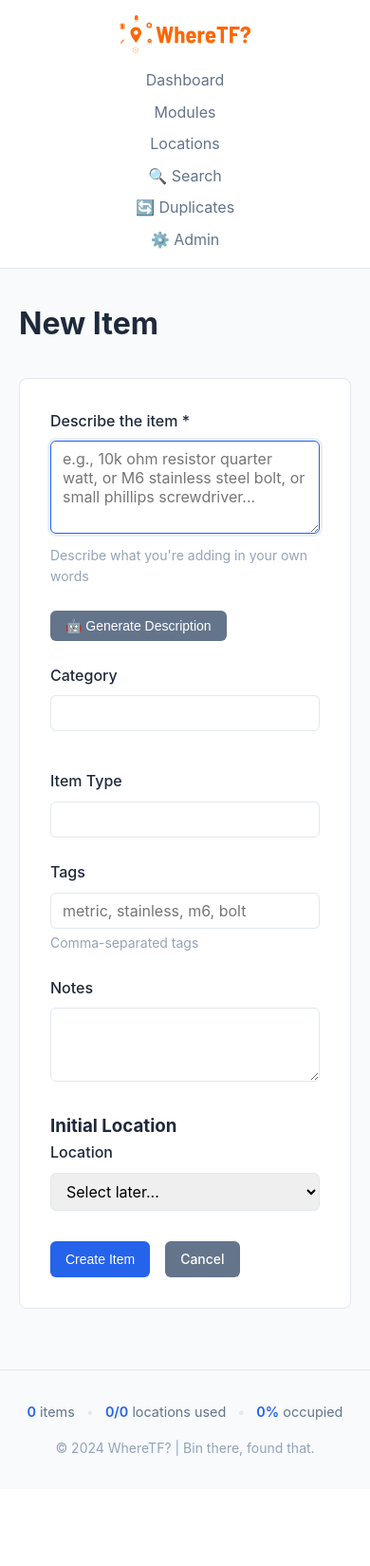
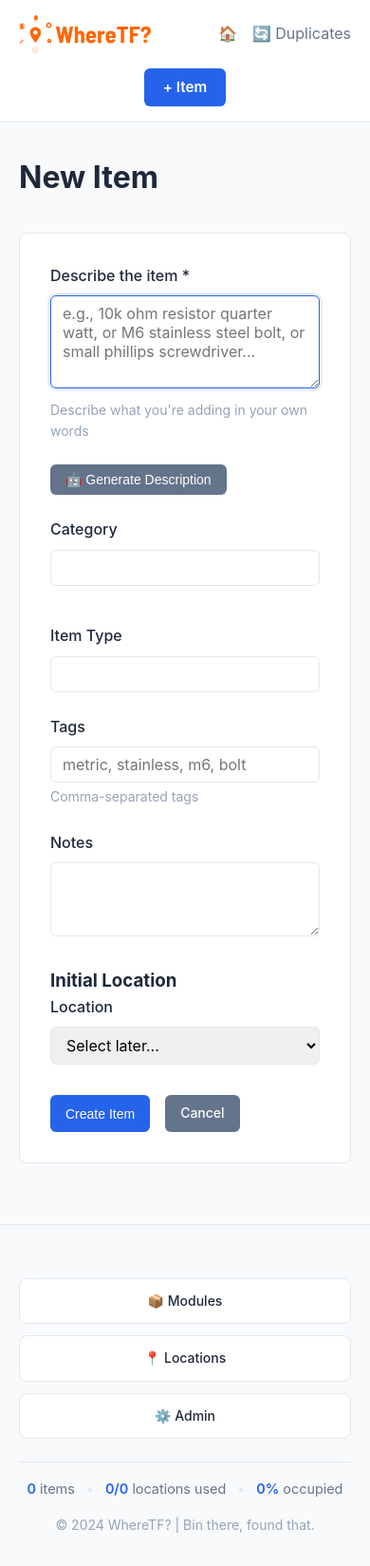
Before and after one commit to ndemarco/workshop-inventory, a Flask app: page /items/new in a window 390 px wide. Shown: the whole page at 95% size. Before the commit the page ends 1533 px from the top, so only its background shows below. Run offline with Flask 3, Linux system fonts and the light colour scheme; data that the repository does not hold is empty.

Commit message:
Simplify navigation: streamlined top nav, added footer nav
Changes to top navigation:
- Replaced "Dashboard" with home icon (🏠)
- Removed Search, Modules, Locations, Admin from top nav
- Kept only Home and Duplicates in top nav
- Added "+ Item" button at top right for quick access

Changes to footer:
- Added footer navigation row with Modules, Locations, Admin buttons
- Positioned above stats display
- Styled with hover effects and icons

Files modified:
- frontend/templates/base.html
- frontend/static/css/style.css (added nav-actions, footer-nav styles)

🤖 Generated with [Claude Code](https://claude.com/claude-code)

Co-Authored-By: Claude <noreply@anthropic.com>

```diff
--- a/frontend/static/css/style.css
+++ b/frontend/static/css/style.css
@@ -865,17 +865,74 @@ body {
     color: var(--border-color);
 }
 
+/* Top Navigation Actions */
+.nav-actions {
+    display: flex;
+    align-items: center;
+}
+
+.btn-add-item {
+    padding: 0.5rem 1.25rem;
+    font-weight: 600;
+    font-size: 0.95rem;
+}
+
+/* Footer Navigation */
+.footer-nav {
+    display: flex;
+    justify-content: center;
+    gap: 1.5rem;
+    padding: 1.5rem 0;
+    border-bottom: 1px solid var(--border-color);
+    margin-bottom: 1rem;
+}
+
+.footer-nav-btn {
+    padding: 0.75rem 1.5rem;
+    background-color: var(--card-bg);
+    border: 1px solid var(--border-color);
+    border-radius: 0.5rem;
+    color: var(--text-primary);
+    text-decoration: none;
+    font-weight: 500;
+    transition: all 0.2s;
+    display: flex;
+    align-items: center;
+    gap: 0.5rem;
+}
+
+.footer-nav-btn:hover {
+    background-color: var(--primary-color);
+    color: white;
+    border-color: var(--primary-color);
+    transform: translateY(-2px);
+    box-shadow: 0 4px 6px rgba(0, 0, 0, 0.1);
+}
+
 /* Responsive */
 @media (max-width: 768px) {
     .navbar .container {
-        flex-direction: column;
+        flex-wrap: wrap;
         gap: 1rem;
     }
 
     .nav-menu {
+        gap: 1rem;
+    }
+
+    .nav-actions {
+        width: 100%;
+        justify-content: center;
+        order: 3;
+    }
+
+    .footer-nav {
         flex-direction: column;
-        gap: 0.5rem;
-        text-align: center;
+        gap: 0.75rem;
+    }
+
+    .footer-nav-btn {
+        justify-content: center;
     }
 
     .page-header {
--- a/frontend/templates/base.html
+++ b/frontend/templates/base.html
@@ -16,13 +16,12 @@
                 </a>
             </div>
             <ul class="nav-menu">
-                <li><a href="{{ url_for('main.index') }}">Dashboard</a></li>
-                <li><a href="{{ url_for('modules.list_modules') }}">Modules</a></li>
-                <li><a href="{{ url_for('locations.list_locations') }}">Locations</a></li>
-                <li><a href="{{ url_for('search.search') }}">🔍 Search</a></li>
+                <li><a href="{{ url_for('main.index') }}" title="Home">🏠</a></li>
                 <li><a href="{{ url_for('duplicates.list_duplicates') }}">🔄 Duplicates</a></li>
-                <li><a href="{{ url_for('admin.index') }}">⚙️ Admin</a></li>
             </ul>
+            <div class="nav-actions">
+                <a href="{{ url_for('items.create_item') }}" class="btn btn-primary btn-add-item">+ Item</a>
+            </div>
         </div>
     </nav>
 
@@ -45,6 +44,11 @@
 
     <footer class="footer">
         <div class="container">
+            <div class="footer-nav">
+                <a href="{{ url_for('modules.list_modules') }}" class="footer-nav-btn">📦 Modules</a>
+                <a href="{{ url_for('locations.list_locations') }}" class="footer-nav-btn">📍 Locations</a>
+                <a href="{{ url_for('admin.index') }}" class="footer-nav-btn">⚙️ Admin</a>
+            </div>
             {% if stats %}
             <div class="footer-stats">
                 <span class="footer-stat">
```
